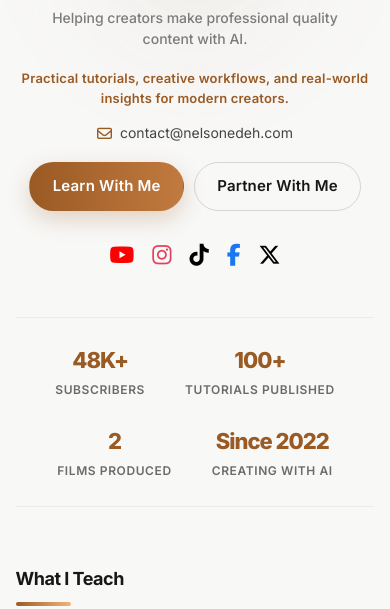
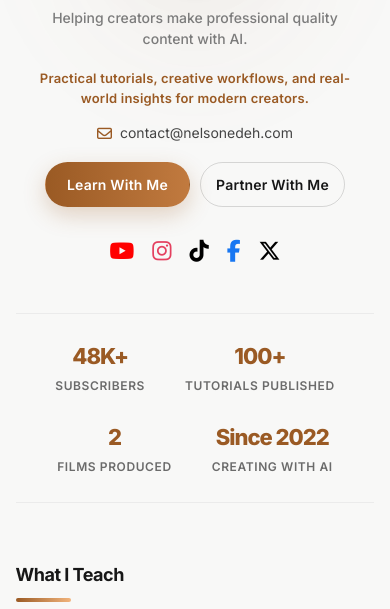
Before and after one commit to NelsonXBT/Nelson-Edeh-Website, a plain HTML site: page index.html in a window 390 px wide. Shown: the part 248-857 px from the top of the page. Drawn offline with Linux system fonts and the light colour scheme.

Commit message:
Update style.css

```diff
--- a/style.css
+++ b/style.css
@@ -295,7 +295,7 @@
 
     margin-bottom:28px;
 
-    flex-wrap:wrap;
+    flex-wrap:nowrap;
 
 }
 
@@ -320,6 +320,7 @@
     transition:.3s ease;
 
     border:1px solid transparent;
+    white-space:nowrap;
 
 }
 
@@ -1443,16 +1444,23 @@
 
 .hero-cta{
     display:flex;
+    flex-direction:row !important;
     justify-content:center;
+    align-items:center;
+    flex-wrap:nowrap !important;
     gap:10px;
-    flex-wrap:wrap;
-}
-
-.btn{
-    width:auto;
-    min-width:155px;
-    padding:12px 22px;
-}
+}
+
+.hero-cta .btn{
+    flex:0 0 auto;
+    width:145px;
+    padding:11px 16px;
+    white-space:nowrap;
+    font-size:14px;
+}
+
+
+
 
 .social-icons{
 
@@ -1651,13 +1659,6 @@
 
 }
 
-.hero{
-
-    max-width:360px;
-
-    margin:auto;
-
-}
 
 .hero-email{
 
```
